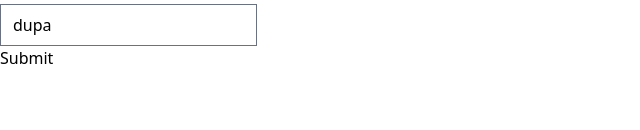
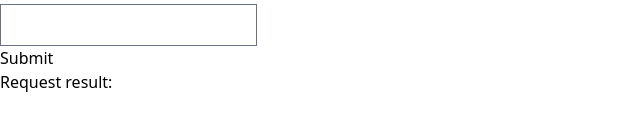
Before and after one commit to butterfli3s/hack-play-21-fe, a SvelteKit app: page / in a window 1280 px wide. Shown: the part 218-348 px from the top of the page, without its empty margins (0-640 px from the left). Built offline with nearby package versions, Linux system fonts and the light colour scheme.

Commit message:
Form signal processing

```diff
--- a/src/routes/Form.svelte
+++ b/src/routes/Form.svelte
@@ -1,10 +1,9 @@
 <script>
-	import { enhance } from '$app/forms';
 	const user_locations = fetch('./user_locations_hackplay_sample.json')
 		.then((response) => response.json())
 		.then((result) => [...new Map(result.map((item) => [item.user_id, item])).values()])
 		.catch((error) => console.error('Error fetching JSON:', error));
-	const selected_user = $state({ user_id: '', cell_id: 0, timestamp: '', text: 'dupa' });
+	const selected_user = $state({ user_id: '', cell_id: 0, timestamp: '', text: '' });
 	const update_user = () =>
 		fetch('./user_locations_hackplay_sample.json')
 			.then((response) => response.json())
@@ -14,6 +13,7 @@
 				selected_user.timestamp = 0;
 			})
 			.catch((error) => console.error('Error fetching JSON:', error));
+	let result_msg = $state('');
 </script>
 
 {#await user_locations}
@@ -31,7 +31,9 @@
 				body: JSON.stringify(selected_user)
 			})
 				.then((response) => response.json())
-				.then((data) => console.log(data))
+				.then((json) => {
+					result_msg = json.message;
+				})
 				.catch((error) => console.error('Error:', error));
 		}}
 	>
@@ -56,3 +58,5 @@
 {:catch error}
 	<p>Error: {error}</p>
 {/await}
+
+<p>Request result: {result_msg}</p>
```
